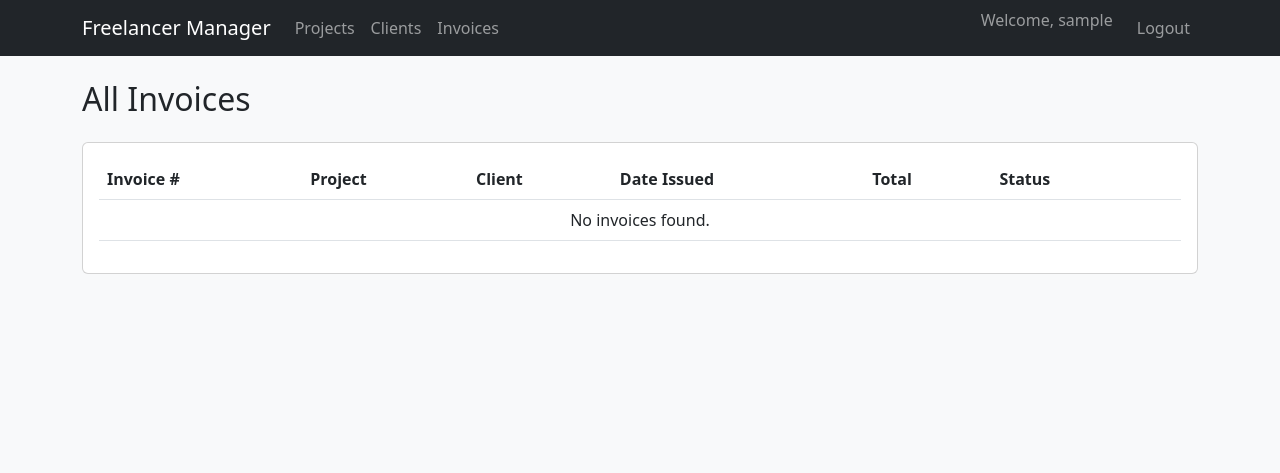
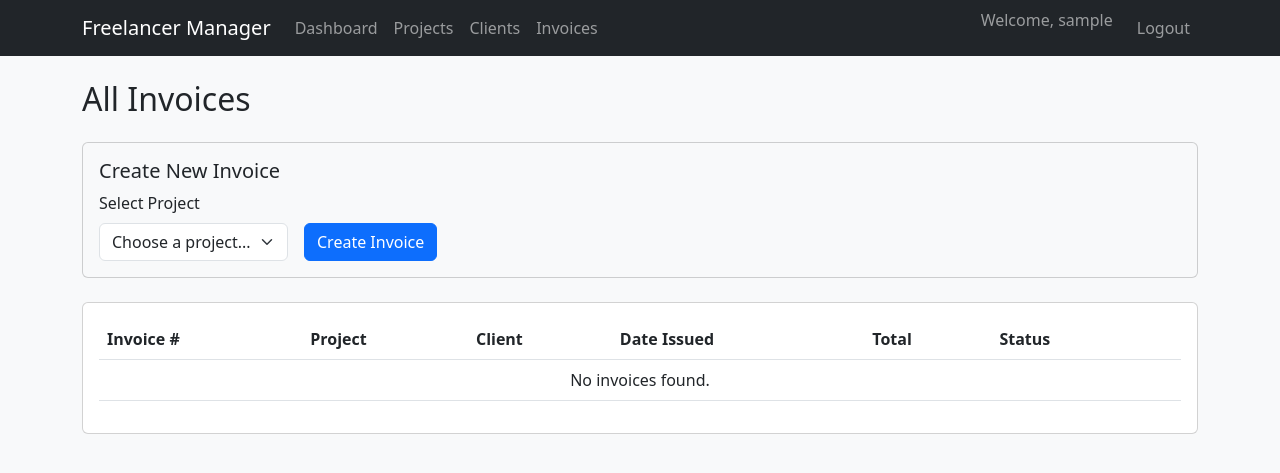
Before and after one commit to basselfads23/freelancer-manager, a Flask app: page /invoices in a window 1280 px wide. Shown: the top 473 px of the page. Run offline with Flask 3, Linux system fonts and the light colour scheme; the visitor is signed in with stand-in values (Sample User, id 1); data that the repository does not hold is empty.

Commit message:
feat: Create dedicated dashboard for financial analytics

```diff
--- a/app.py
+++ b/app.py
@@ -2,6 +2,7 @@ from flask_login import LoginManager, UserMixin, login_user, login_required, log
 from werkzeug.security import generate_password_hash, check_password_hash
 from flask import Flask, render_template, request, redirect, url_for, flash
 from flask_sqlalchemy import SQLAlchemy
+from sqlalchemy import func
 from flask_migrate import Migrate
 from datetime import datetime, date
 
@@ -111,21 +112,18 @@ class LineItem(db.Model):
 @app.route('/')
 @login_required
 def index():
-    return redirect(url_for('projects'))
+    return redirect(url_for('dashboard'))
 
 
 @app.route('/projects', methods=['GET', 'POST'])
 @login_required
 def projects():
     if request.method == 'POST':
+        # This part for creating a project remains the same
         title = request.form.get('title')
-
         description = request.form.get('description')
-
         deadline_str = request.form.get('deadline')
-
         client_id = request.form.get('client_id')
-
         deadline = datetime.strptime(deadline_str, '%Y-%m-%d').date() if deadline_str else None
 
         new_project = Project(
@@ -135,16 +133,20 @@ def projects():
             client_id=client_id,
             user_id=current_user.id
         )
-
         db.session.add(new_project)
         db.session.commit()
         return redirect(url_for('projects'))
 
+    # START MODIFICATION for handling the redirect
+    # Get the new client ID from the URL arguments, if it exists
+    new_client_id = request.args.get('new_client_id', type=int)
+
     all_projects = Project.query.filter_by(user_id=current_user.id).order_by(Project.deadline.asc()).all()
-
     all_clients = Client.query.filter_by(user_id=current_user.id).order_by(Client.name).all()
 
-    return render_template('projects.html', projects=all_projects, clients=all_clients)
+    # Pass the new client ID to the template
+    return render_template('projects.html', projects=all_projects, clients=all_clients, new_client_id=new_client_id)
+    # END MODIFICATION
 
 @app.route('/project/<int:project_id>')
 @login_required
@@ -195,17 +197,30 @@ def toggle_task(task_id):
 @app.route('/clients', methods=['GET', 'POST'])
 @login_required
 def clients():
+    # Check for the 'next' argument in the URL for the GET request
+    next_url = request.args.get('next')
+
     if request.method == 'POST':
         name = request.form.get('name')
         email = request.form.get('email')
 
+        # Check for the 'next' argument submitted with the form
+        post_next_url = request.form.get('next')
+
         new_client = Client(name=name, email=email, user_id=current_user.id)
         db.session.add(new_client)
         db.session.commit()
+
+        # If the form came from the projects page, redirect back there
+        if post_next_url == 'projects':
+            return redirect(url_for('projects', new_client_id=new_client.id))
+
+        # Otherwise, do the default redirect
         return redirect(url_for('clients'))
 
+    # For the GET request, pass the 'next_url' to the template
     all_clients = Client.query.filter_by(user_id=current_user.id).order_by(Client.name).all()
-    return render_template('clients.html', clients=all_clients)
+    return render_template('clients.html', clients=all_clients, next_url=next_url)
 
 @app.route('/delete_client/<int:client_id>', methods=['POST'])
 @login_required
@@ -229,7 +244,7 @@ def login():
         user = User.query.filter_by(username=username).first()
         if user and check_password_hash(user.password, password):
             login_user(user)
-            return redirect(url_for('projects'))
+            return redirect(url_for('dashboard'))
         else:
             flash('Invalid credentials. Please try again.', 'danger')
     return render_template('login.html')
@@ -264,11 +279,19 @@ def logout():
 @login_required
 def invoices():
     all_invoices = Invoice.query.filter_by(user_id=current_user.id).order_by(Invoice.issue_date.desc()).all()
-    return render_template('invoices.html', invoices=all_invoices)
+    all_projects = Project.query.filter_by(user_id=current_user.id).order_by(Project.title).all()
 
-@app.route('/project/<int:project_id>/create-invoice', methods=['POST'])
+    return render_template('invoices.html', invoices=all_invoices, projects=all_projects)
+
+@app.route('/create-invoice', methods=['POST'])
 @login_required
-def create_invoice(project_id):
+def create_invoice():
+    # Get project_id from the form submission
+    project_id = request.form.get('project_id')
+    if not project_id:
+        flash('You must select a project.', 'danger')
+        return redirect(url_for('invoices'))
+
     project = Project.query.filter_by(id=project_id, user_id=current_user.id).first_or_404()
 
     # Generate a unique invoice number
@@ -334,6 +357,43 @@ def update_invoice_status(invoice_id):
     flash(f'Invoice {invoice.invoice_number} has been updated.', 'success')
     return redirect(url_for('invoice_detail', invoice_id=invoice.id))
 
+@app.route('/dashboard')
+@login_required
+def dashboard():
+    # 1. Calculate Total Revenue (sum of all 'Paid' invoices)
+    total_revenue = db.session.query(func.sum(LineItem.unit_price * LineItem.quantity)).join(Invoice).filter(
+        Invoice.user_id == current_user.id,
+        Invoice.status == 'Paid'
+    ).scalar() or 0.0
+
+    # 2. Calculate Outstanding Revenue (sum of all 'Sent' invoices)
+    outstanding_revenue = db.session.query(func.sum(LineItem.unit_price * LineItem.quantity)).join(Invoice).filter(
+        Invoice.user_id == current_user.id,
+        Invoice.status == 'Sent'
+    ).scalar() or 0.0
+
+    # 3. Calculate Total Invoiced (sum of all invoices, regardless of status)
+    total_invoiced = db.session.query(func.sum(LineItem.unit_price * LineItem.quantity)).join(Invoice).filter(
+        Invoice.user_id == current_user.id
+    ).scalar() or 0.0
+
+    # 4. Calculate Revenue per Client
+    revenue_by_client = db.session.query(
+        Client.name,
+        func.sum(LineItem.unit_price * LineItem.quantity)
+    ).join(Project).join(Invoice).join(LineItem).filter(
+        Invoice.user_id == current_user.id,
+        Invoice.status == 'Paid'
+    ).group_by(Client.name).order_by(Client.name).all()
+
+    return render_template(
+        'dashboard.html',
+        total_revenue=total_revenue,
+        outstanding_revenue=outstanding_revenue,
+        total_invoiced=total_invoiced,
+        revenue_by_client=revenue_by_client
+    )
+
 # -----------------------
 # Main
 # -----------------------
--- a/templates/base.html
+++ b/templates/base.html
@@ -12,7 +12,7 @@
   <body class="bg-light">
     <nav class="navbar navbar-expand-lg navbar-dark bg-dark mb-4">
       <div class="container">
-        <a class="navbar-brand" href="{{ url_for('projects') }}"
+        <a class="navbar-brand" href="{{ url_for('dashboard') }}"
           >Freelancer Manager</a
         >
         <button
@@ -29,6 +29,11 @@
         <div class="collapse navbar-collapse" id="navbarNav">
           <ul class="navbar-nav me-auto mb-2 mb-lg-0">
             {% if current_user.is_authenticated %}
+            <li class="nav-item">
+              <a class="nav-link" href="{{ url_for('dashboard') }}"
+                >Dashboard</a
+              >
+            </li>
             <li class="nav-item">
               <a class="nav-link" href="{{ url_for('projects') }}">Projects</a>
             </li>
--- a/templates/clients.html
+++ b/templates/clients.html
@@ -2,6 +2,9 @@
 <h2>Clients</h2>
 
 <form method="POST" class="mb-4 p-3 border rounded bg-white">
+  {% if next_url %}
+  <input type="hidden" name="next" value="{{ next_url }}" />
+  {% endif %}
   <div class="row g-3 align-items-end">
     <div class="col-md-5">
       <label for="name" class="form-label">Client Name</label>
--- a/templates/invoices.html
+++ b/templates/invoices.html
@@ -1,6 +1,32 @@
 {% extends "base.html" %} {% block title %}Invoices{% endblock %} {% block
 content %}
 <h2 class="mb-4">All Invoices</h2>
+
+<div class="card bg-light mb-4">
+  <div class="card-body">
+    <h5 class="card-title">Create New Invoice</h5>
+    <form
+      action="{{ url_for('create_invoice') }}"
+      method="POST"
+      class="row g-3 align-items-end"
+    >
+      <div class="col-auto">
+        <label for="project_id" class="form-label">Select Project</label>
+        <select class="form-select" name="project_id" id="project_id" required>
+          <option value="" disabled selected>Choose a project...</option>
+          {% for project in projects %}
+          <option value="{{ project.id }}">
+            {{ project.title }} (Client: {{ project.client.name }})
+          </option>
+          {% endfor %}
+        </select>
+      </div>
+      <div class="col-auto">
+        <button type="submit" class="btn btn-primary">Create Invoice</button>
+      </div>
+    </form>
+  </div>
+</div>
 
 <div class="card">
   <div class="card-body">
```
Also changed, not shown: templates/dashboard.html (added, +62 -0 lines), templates/project_detail.html (+0 -7 lines), templates/projects.html (+15 -3 lines).
